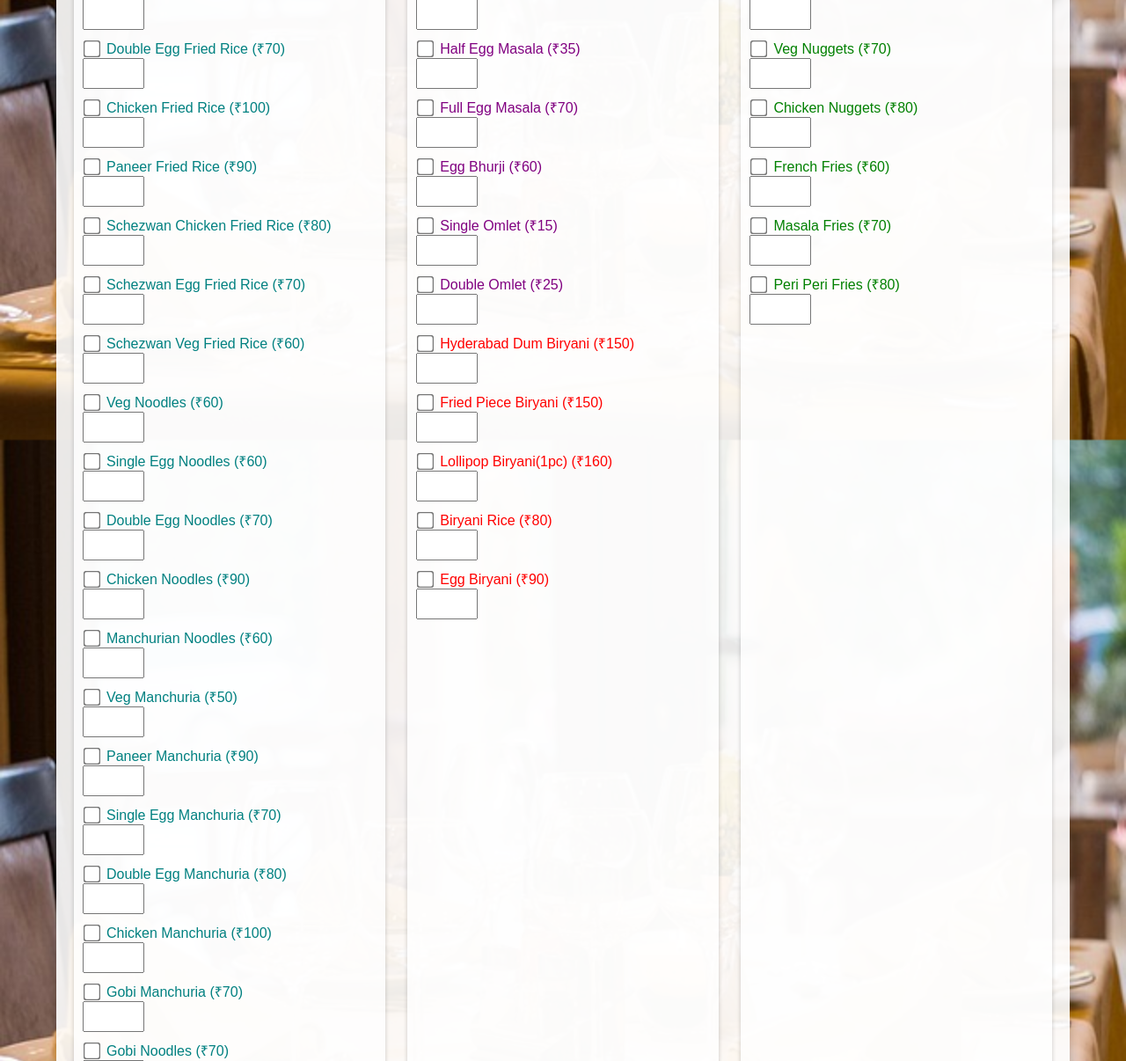
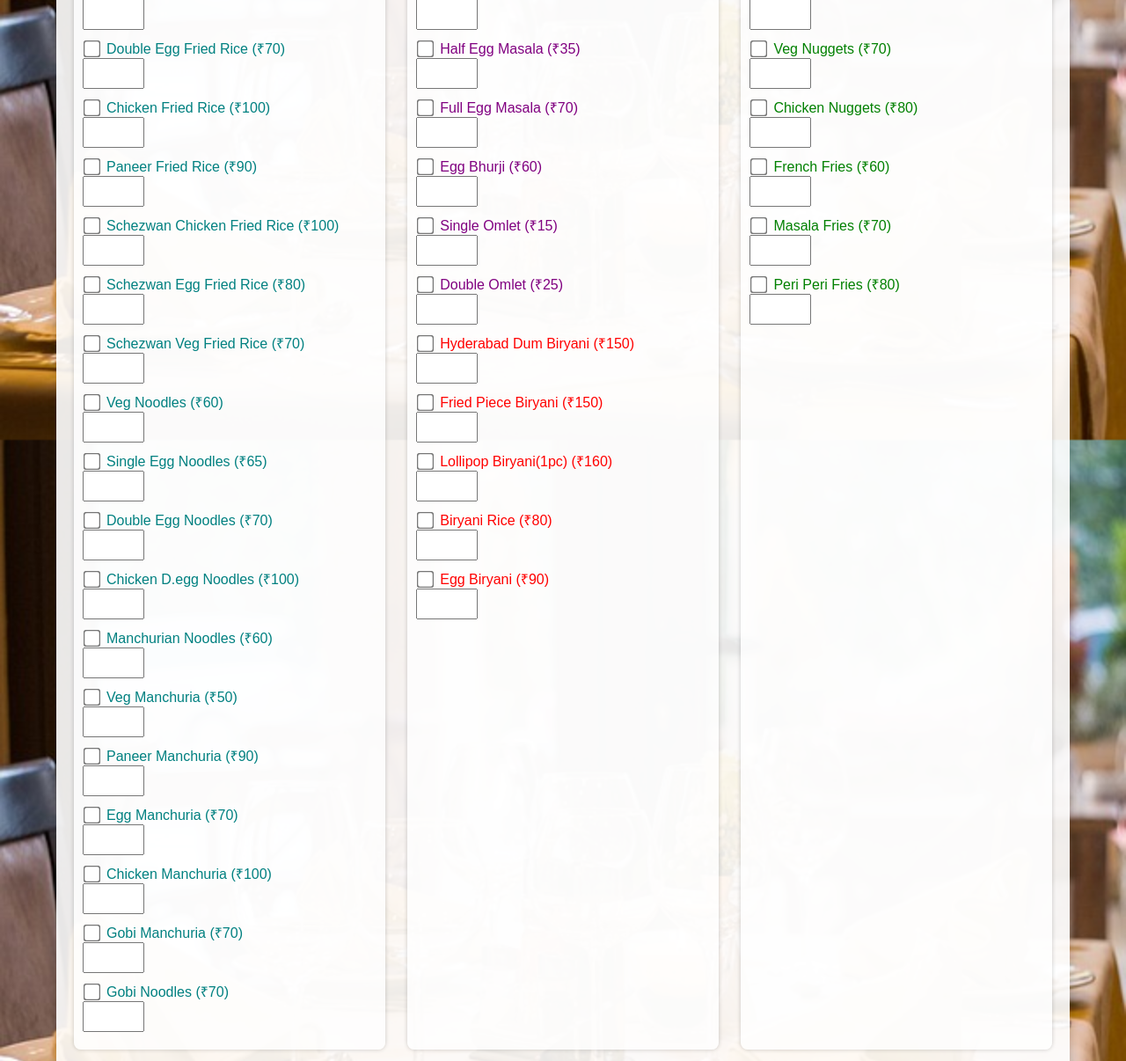
Before and after one commit to nareshpenchikala/flask-login-app, a Flask app: page /billing in a window 1280 px wide. Shown: the part 1208-2414 px from the top of the page at 88% size. Run offline with Flask 3, Linux system fonts and the light colour scheme; the visitor is signed in with stand-in values (Sample User, id 1).

```diff
--- a/templates/v1.html
+++ b/templates/v1.html
@@ -381,22 +381,22 @@
                     </li>
                     <li>
                         <label class="teal-label">
-                            <input type="checkbox" class="item" value="Schezwan Chicken Fried Rice" data-price="80">
-                            Schezwan Chicken Fried Rice (₹80)
+                            <input type="checkbox" class="item" value="Schezwan Chicken Fried Rice" data-price="100">
+                            Schezwan Chicken Fried Rice (₹100)
                         </label>
                         <input type="number" class="quantity" min="0">
                     </li>
                     <li>
                         <label class="teal-label">
-                            <input type="checkbox" class="item" value="Schezwan Egg Fried Rice" data-price="70">
-                            Schezwan Egg Fried Rice (₹70)
+                            <input type="checkbox" class="item" value="Schezwan Egg Fried Rice" data-price="80">
+                            Schezwan Egg Fried Rice (₹80)
                         </label>
                         <input type="number" class="quantity" min="0">
                     </li>
                     <li>
                         <label class="teal-label">
-                            <input type="checkbox" class="item" value="Schezwan Veg Fried Rice" data-price="60">
-                            Schezwan Veg Fried Rice (₹60)
+                            <input type="checkbox" class="item" value="Schezwan Veg Fried Rice" data-price="70">
+                            Schezwan Veg Fried Rice (₹70)
                         </label>
                         <input type="number" class="quantity" min="0">
                     </li>
@@ -409,8 +409,8 @@
                     </li>
                     <li>
                         <label class="teal-label">
-                            <input type="checkbox" class="item" value="Single Egg Noodles" data-price="60">
-                            Single Egg Noodles (₹60)
+                            <input type="checkbox" class="item" value="Single Egg Noodles" data-price="65">
+                            Single Egg Noodles (₹65)
                         </label>
                         <input type="number" class="quantity" min="0">
                     </li>
@@ -423,8 +423,8 @@
                     </li>
                     <li>
                         <label class="teal-label">
-                            <input type="checkbox" class="item" value="Chicken Noodles" data-price="90">
-                            Chicken Noodles (₹90)
+                            <input type="checkbox" class="item" value="Chicken D.egg Noodles" data-price="100">
+                            Chicken D.egg Noodles (₹100)
                         </label>
                         <input type="number" class="quantity" min="0">
                     </li>
@@ -451,15 +451,8 @@
                     </li>
                     <li>
                         <label class="teal-label">
-                            <input type="checkbox" class="item" value="Single Egg Manchuria" data-price="70">
-                            Single Egg Manchuria (₹70)
-                        </label>
-                        <input type="number" class="quantity" min="0">
-                    </li>
-                    <li>
-                        <label class="teal-label">
-                            <input type="checkbox" class="item" value="Double Egg Manchuria" data-price="80">
-                            Double Egg Manchuria (₹80)
+                            <input type="checkbox" class="item" value="Egg Manchuria" data-price="70">
+                            Egg Manchuria (₹70)
                         </label>
                         <input type="number" class="quantity" min="0">
                     </li>
```
